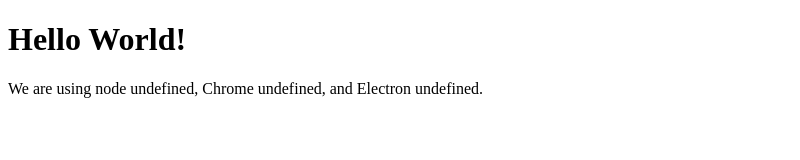
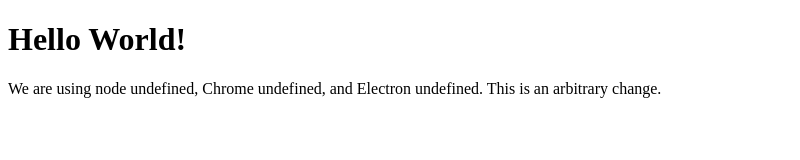
Before and after one commit to vicatcu/Electron-Sandbox, an Electron app: page index.html in a window 800 px wide. Drawn offline with Linux system fonts and the light colour scheme.

Commit message:
arbitrary change

```diff
--- a/index.html
+++ b/index.html
@@ -9,5 +9,6 @@
     We are using node <script>document.write(process.versions.node)</script>,
     Chrome <script>document.write(process.versions.chrome)</script>,
     and Electron <script>document.write(process.versions.electron)</script>.
+    This is an arbitrary change.
   </body>
 </html>
```
